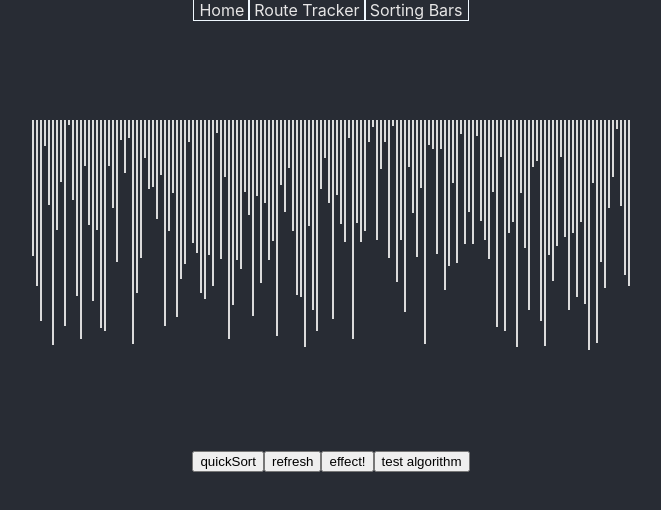
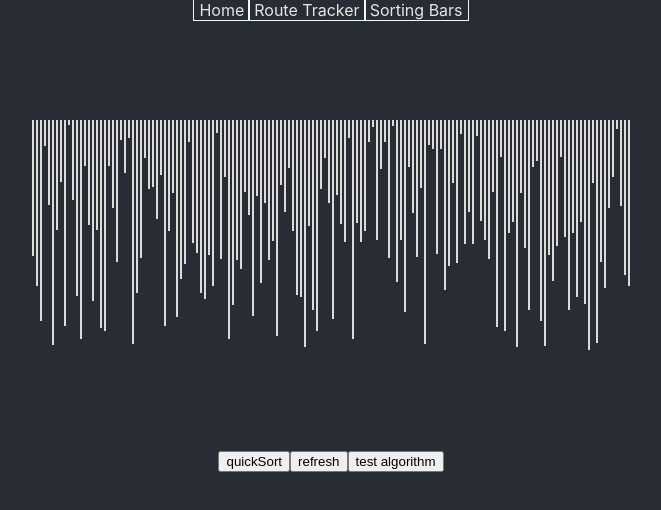
Before and after one commit to luxleo/algorithm_project, a React (Create React App) app: page /sorting-bars in a window 1280 px wide. Shown: the top 510 px of the page, without its empty margins (309-970 px from the left). Built offline with nearby package versions, Linux system fonts and the light colour scheme.

Commit message:
clean code to deploy on netlify

```diff
--- a/src/SortingBars/SortingBars.js
+++ b/src/SortingBars/SortingBars.js
@@ -17,21 +17,20 @@ function arraysAreEqual(arrayOne, arrayTwo) {
 }
 const SortingBars = () => {
 	const [bars, setbars] = useState([]);
-	const [isSortDone, setisSortDone] = useState(false);
 	const createBars = useCallback(() => {
 		const arr = [];
 		for (let i = 0; i < number_of_bars; i++) {
 			arr.push(randomIntFromRange(5, 230));
 		}
 		setbars(arr);
-	}, []);
+	});
 	useEffect(() => createBars(), []);
 
 	const quickSort = useCallback(() => {
 		const processArr = getQuickSortSequence(bars);
 		for (let i = 0; i < processArr.length; i++) {
 			const targetBars = document.getElementsByClassName('bar');
-			const isColorChange = processArr[i].length == 4;
+			const isColorChange = processArr[i].length === 4;
 			if (isColorChange) {
 				const [oneIdx, oneHeight, twoIdx, twoHeight] = processArr[i];
 				const barOneStyle = targetBars[oneIdx].style;
@@ -54,14 +53,6 @@ const SortingBars = () => {
 			}
 		}
 	}, [bars]);
-	const makePostEffect = () => {
-		const postTargetBar = document.getElementsByClassName('bar');
-		for (let i = 0; i < postTargetBar.length; i++) {
-			setTimeout(() => {
-				postTargetBar[i].className = 'bar bar-completed';
-			}, i * 10);
-		}
-	};
 	const testSortingAlgorithm = () => {
 		for (let i = 0; i < 100; i++) {
 			const array = [];
@@ -80,7 +71,7 @@ const SortingBars = () => {
 				{bars.map((value, idx) => (
 					<div
 						key={idx}
-						className={isSortDone ? 'bar bar-completed' : 'bar'}
+						className={'bar'}
 						style={{
 							backgroundColor: initial_color,
 							height: `${value}px`,
@@ -91,7 +82,6 @@ const SortingBars = () => {
 			<div>
 				<button onClick={quickSort}>quickSort</button>
 				<button onClick={createBars}>refresh</button>
-				<button onClick={() => makePostEffect()}>effect!</button>
 				<button onClick={() => testSortingAlgorithm()}>test algorithm</button>
 			</div>
 		</>
```
